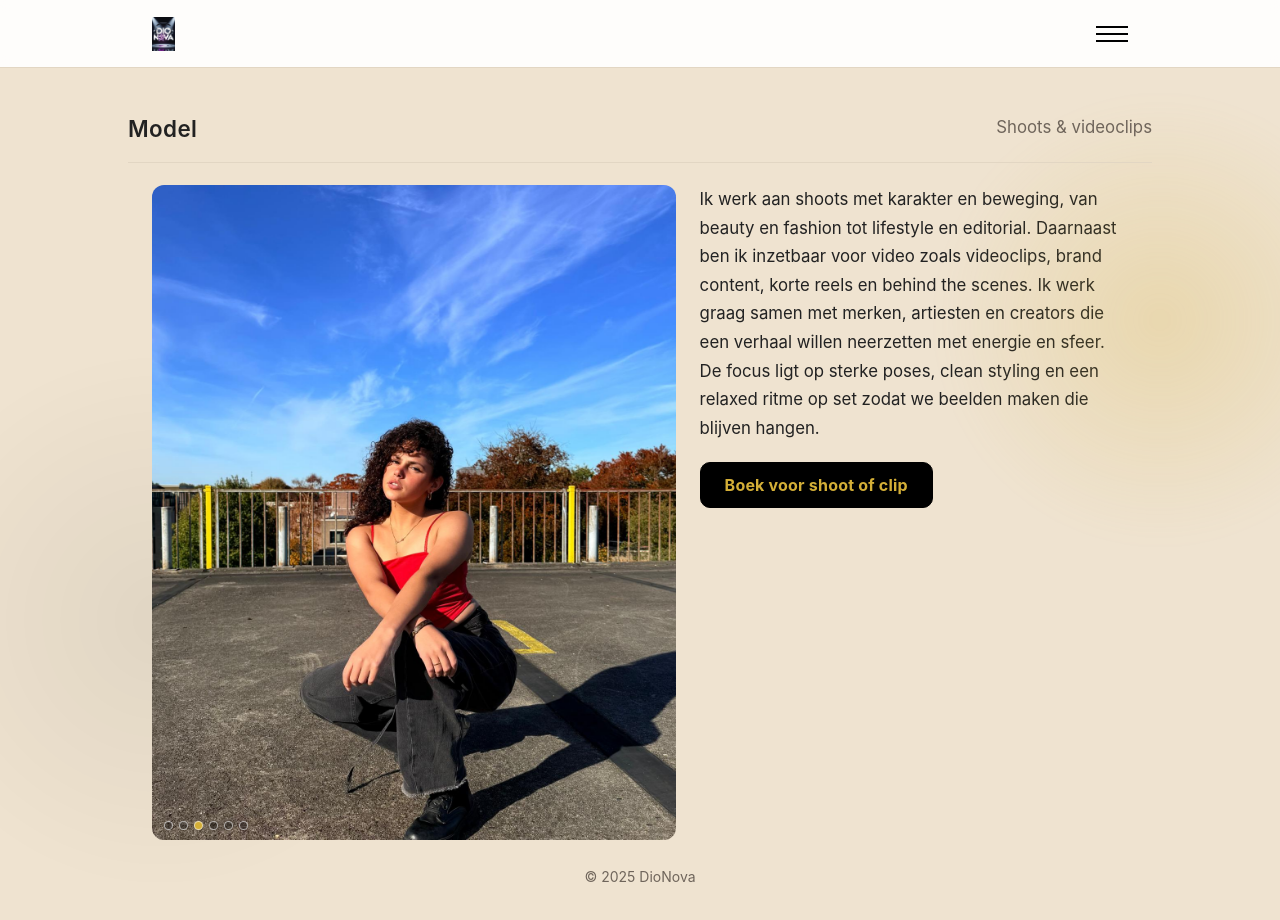
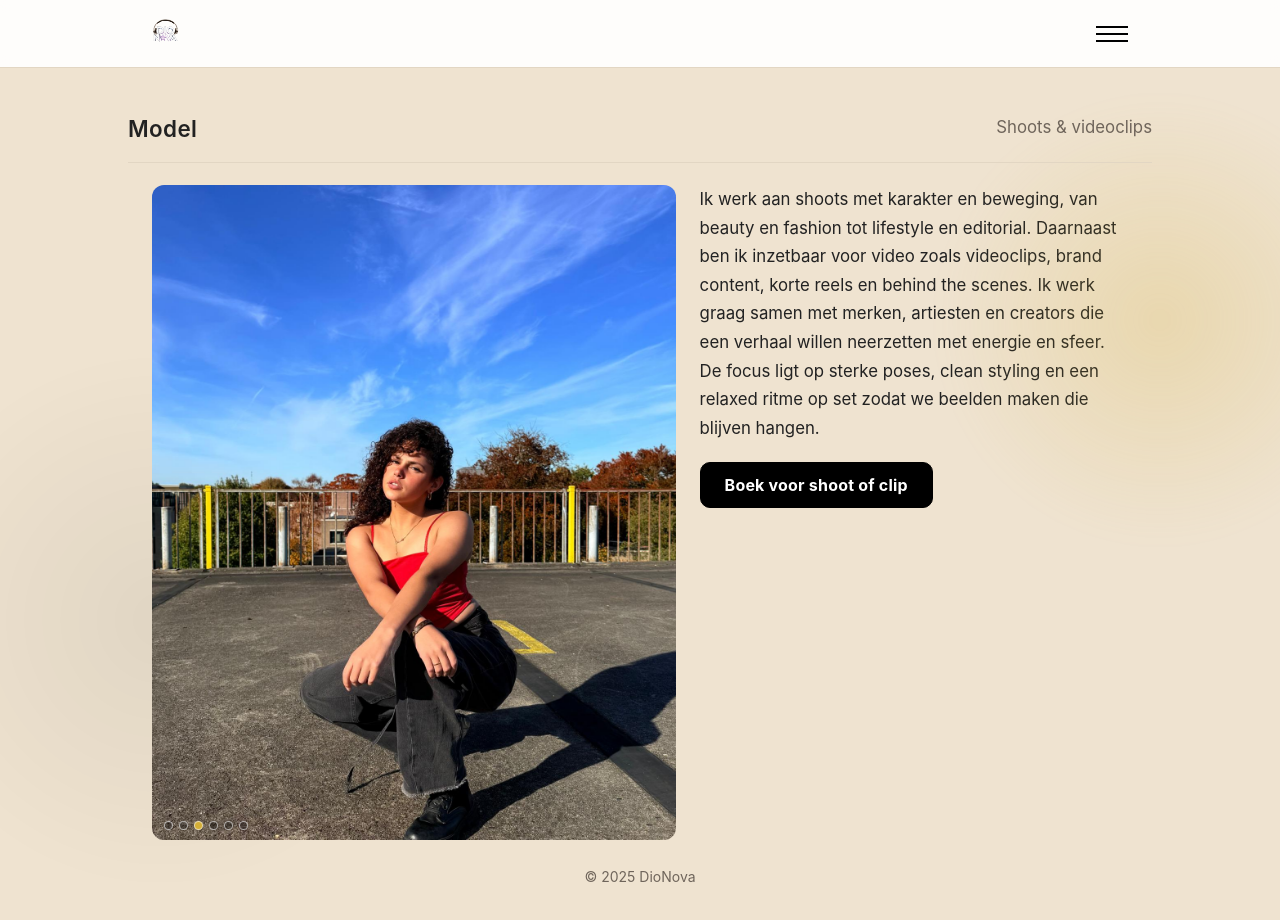
Before and after one commit to BeMoService/DioNova, a React (Vite) app: page /#/model in a window 1280 px wide. Shown: the top 920 px of the page. Built offline with nearby package versions, Linux system fonts and the light colour scheme.

Commit message:
style: zwarte knoppen (wit); header gebruikt nieuw logo via import

```diff
--- a/src/App.jsx
+++ b/src/App.jsx
@@ -1,6 +1,6 @@
 import { Outlet, useLocation } from "react-router-dom";
 import { useState } from "react";
-import logoUrl from "./assets/logo.png"; // <-- bundelt logo
+import logo from "./assets/logo.png"; // NIEUWE logo-import (src/assets/logo.png)
 
 function PageHero() {
   const { pathname } = useLocation();
@@ -36,6 +36,7 @@ export default function App() {
     <div style={{ minHeight: "100dvh", display: "flex", flexDirection: "column", position: "relative" }}>
       <div className="bg-ornament" />
 
+      {/* TOPBAR */}
       <header
         style={{
           position: "fixed",
@@ -47,10 +48,12 @@ export default function App() {
         }}
       >
         <div className="container" style={{height:"100%", display:"flex", alignItems:"center", justifyContent:"space-between", gap:16}}>
-          <a href="#/" style={{ display:"flex", alignItems:"center", gap:8 }} aria-label="Home">
-            <img src={logoUrl} alt="DioNova logo" style={{ height: 34, width: "auto" }} />
+          {/* LOGO LINKS (import-based) */}
+          <a href="#/" style={{ display:"flex", alignItems:"center", gap:8, color:"var(--ink)" }} aria-label="Home">
+            <img src={logo} alt="DioNova logo" style={{ height: 40, width: "auto" }} />
           </a>
 
+          {/* Hamburger */}
           <button
             className={`hamburger ${open ? "open" : ""}`}
             aria-label="Menu"
@@ -61,16 +64,20 @@ export default function App() {
         </div>
       </header>
 
+      {/* HERO */}
       <PageHero />
 
+      {/* PAGE (los op achtergrond) */}
       <main className="container" style={{ flex: 1 }}>
         <Outlet />
       </main>
 
+      {/* FOOTER */}
       <footer className="container" style={{ padding: "28px 0 40px", color: "var(--muted)", fontSize: 14 }}>
         © {new Date().getFullYear()} DioNova
       </footer>
 
+      {/* OVERLAY + DRAWER */}
       <div className={`scrim ${open ? "" : "hidden"}`} onClick={close}></div>
       <aside className={`drawer ${open ? "open" : ""}`} aria-hidden={!open}>
         <nav style={{ display:"flex", flexDirection:"column", gap:10 }}>
--- a/src/index.css
+++ b/src/index.css
@@ -30,12 +30,12 @@ h1 { font-size: 1.9rem; margin-bottom: 12px; font-weight: 700; letter-spacing: .
 p  { font-size: 1.05rem; line-height: 1.8; color: var(--ink); }
 a { color: inherit; text-decoration: none; }
 
-/* Knoppen (zwart met goud) */
+/* Knoppen (zwart met witte tekst) */
 .btn {
   display: inline-block;
   padding: 12px 24px;
   background: #000;
-  color: var(--gold);
+  color: #fff;                    /* wit */
   border-radius: 10px;
   font-weight: 650;
   letter-spacing: .2px;
@@ -43,15 +43,13 @@ a { color: inherit; text-decoration: none; }
   transition: all .25s ease;
   box-shadow: 0 0 0px rgba(212,175,55,0);
 }
-
 .btn:hover {
-  color: #fff;
   background: #111;
   border-color: var(--gold);
+  color: var(--gold);             /* tekst goud bij hover */
   box-shadow: 0 0 8px rgba(212,175,55,0.4);
   transform: translateY(-1px);
 }
-
 .btn:active { transform: translateY(0); }
 
 /* Hero */
```
Also changed, not shown: src/assets/logo.png.
